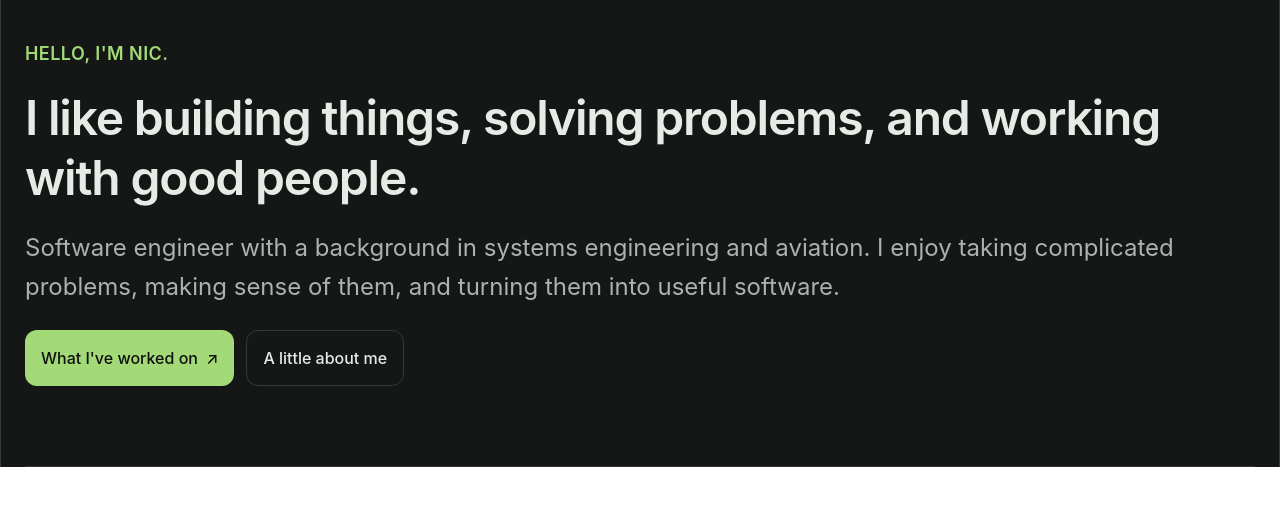
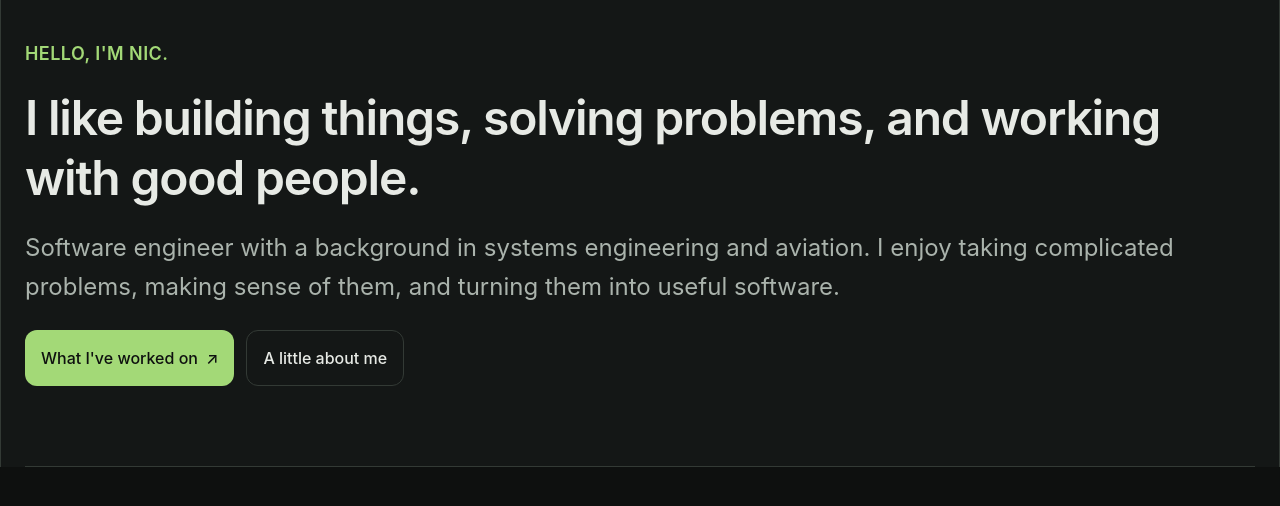
Before and after one commit to NicMortelliti/portfolio, an Astro site: page / in a window 1280 px wide. Built offline with nearby package versions, Linux system fonts and the light colour scheme; Astro itself is replaced by a stand-in of ours.

Commit message:
update layout with tailwind tokens

```diff
--- a/src/layouts/Layout.astro
+++ b/src/layouts/Layout.astro
@@ -12,16 +12,7 @@ import '../styles/global.css'
 		<meta name="generator" content={Astro.generator} />
 		<title>Nic Mortelliti</title>
 	</head>
-	<body>
+	<body class="bg-background text-foreground m-0 w-full h-full">
 		<slot />
 	</body>
 </html>
-
-<style>
-	html,
-	body {
-		margin: 0;
-		width: 100%;
-		height: 100%;
-	}
-</style>
```
